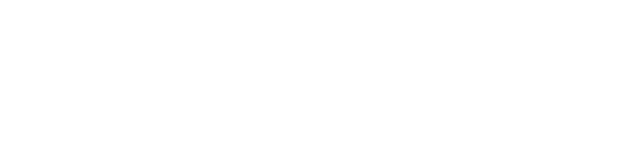
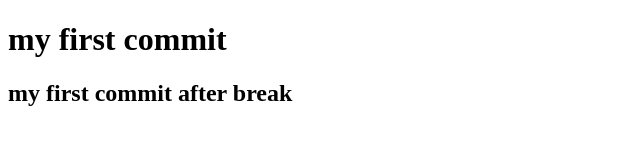
Before and after one commit to dipuorko/third-repo, a plain HTML site: page index.html in a window 1280 px wide. Shown: the whole page, without its empty margins (0-640 px from the left). Drawn offline with Linux system fonts and the light colour scheme.

Commit message:
second phase

```diff
--- a/index.html
+++ b/index.html
@@ -7,6 +7,8 @@
     <title>third repo</title>
 </head>
 <body>
+    <h1>my first commit</h1>
+    <h2>my first commit after break</h2>
 
 </body>
 </html>
```
